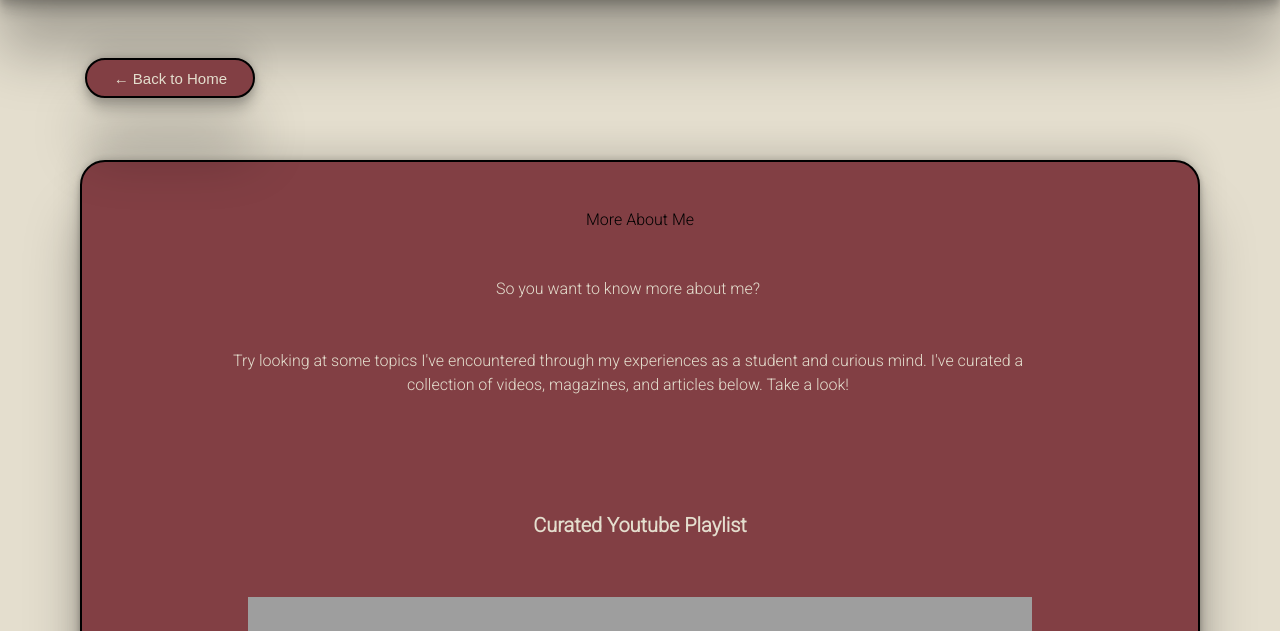
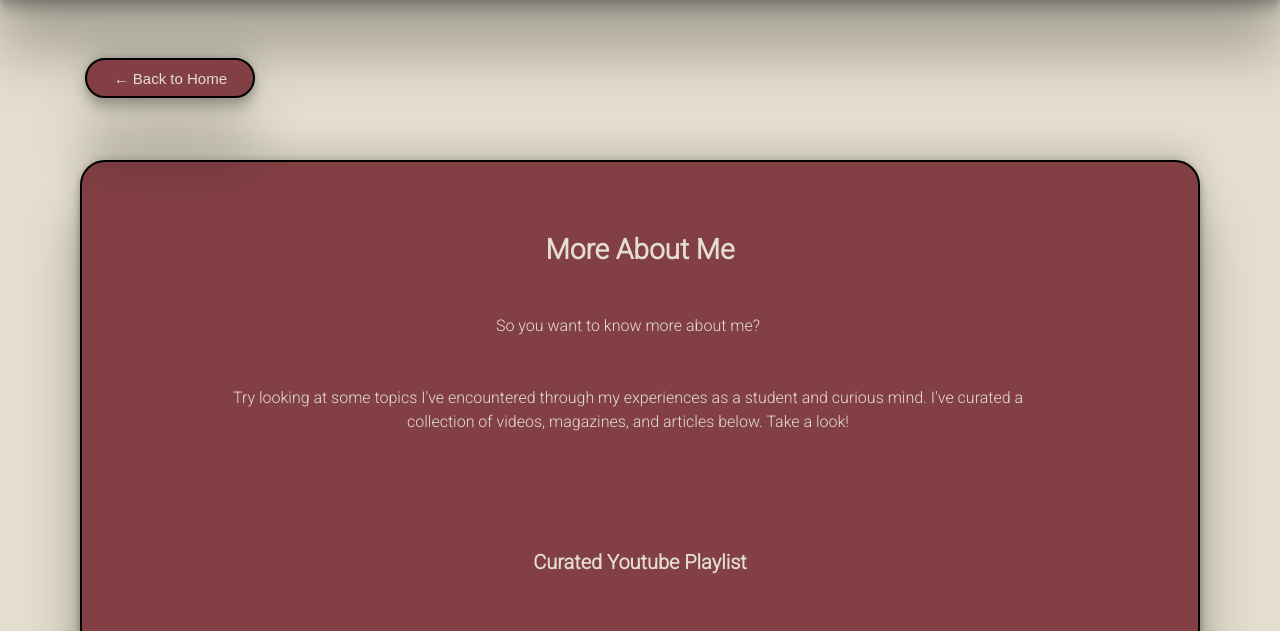
Before and after one commit to jshinde842/portfolio-site, a plain HTML site: page about-me.html in a window 1280 px wide. Shown: the part 112-743 px from the top of the page. Drawn offline with nearby package versions, Linux system fonts and the light colour scheme; grey boxes are pictures that could not be loaded.

Commit message:
about me page

```diff
--- a/about-me.html
+++ b/about-me.html
@@ -55,7 +55,7 @@
             <!--Topics-->
             <section class="abtPage-flex tag f box">
                 <div class="abtmeContainer abtContain">
-                    <h2">More About Me</h2>
+                    <h2>More About Me</h2>
                     <p style="margin-left:5em;margin-right:5em;margin-top:3em;">So you want to know more about me?</p>
                     <p style="margin-left:5em;margin-right:5em;margin-top:3em;">Try looking at some topics I've encountered through my experiences as a student and curious mind. I've curated a collection of videos, magazines, and articles below. Take a look!</p>
                 </div>
```
